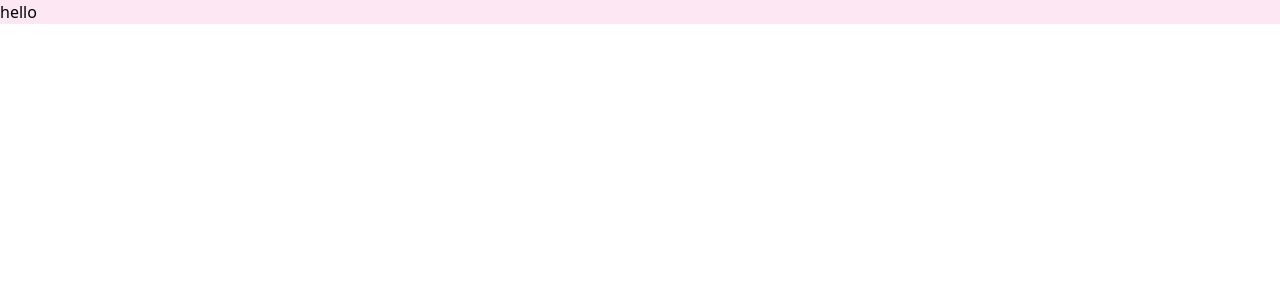
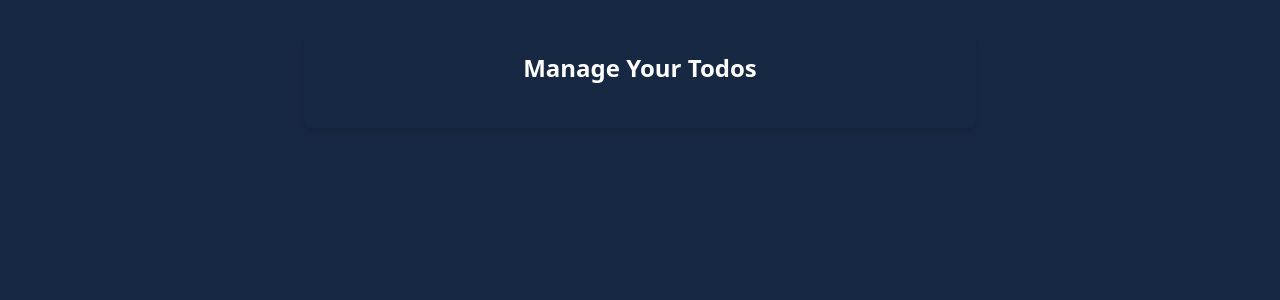
Before and after one commit to deepti1028/REACTlearning, a React (Vite) app in the folder Project6/: page / in a window 1280 px wide. Shown: the top 300 px of the page. Built offline with nearby package versions, Linux system fonts and the light colour scheme.

Commit message:
added app.js UI

```diff
--- a/Project6/src/App.jsx
+++ b/Project6/src/App.jsx
@@ -1,7 +1,17 @@
 function App() {
   return (
     <>
-      <div className="bg-pink-100">hello</div>
+      <div className="bg-[#172842] min-h-screen py-8">
+        <div className="w-full max-w-2xl mx-auto shadow-md rounded-lg px-4 py-3 text-white">
+          <h1 className="text-2xl font-bold text-center mb-8 mt-2">
+            Manage Your Todos
+          </h1>
+          <div className="mb-4">{/* Todo form goes here */}</div>
+          <div className="flex flex-wrap gap-y-3">
+            {/*Loop and Add TodoItem here */}
+          </div>
+        </div>
+      </div>
     </>
   );
 }
```
